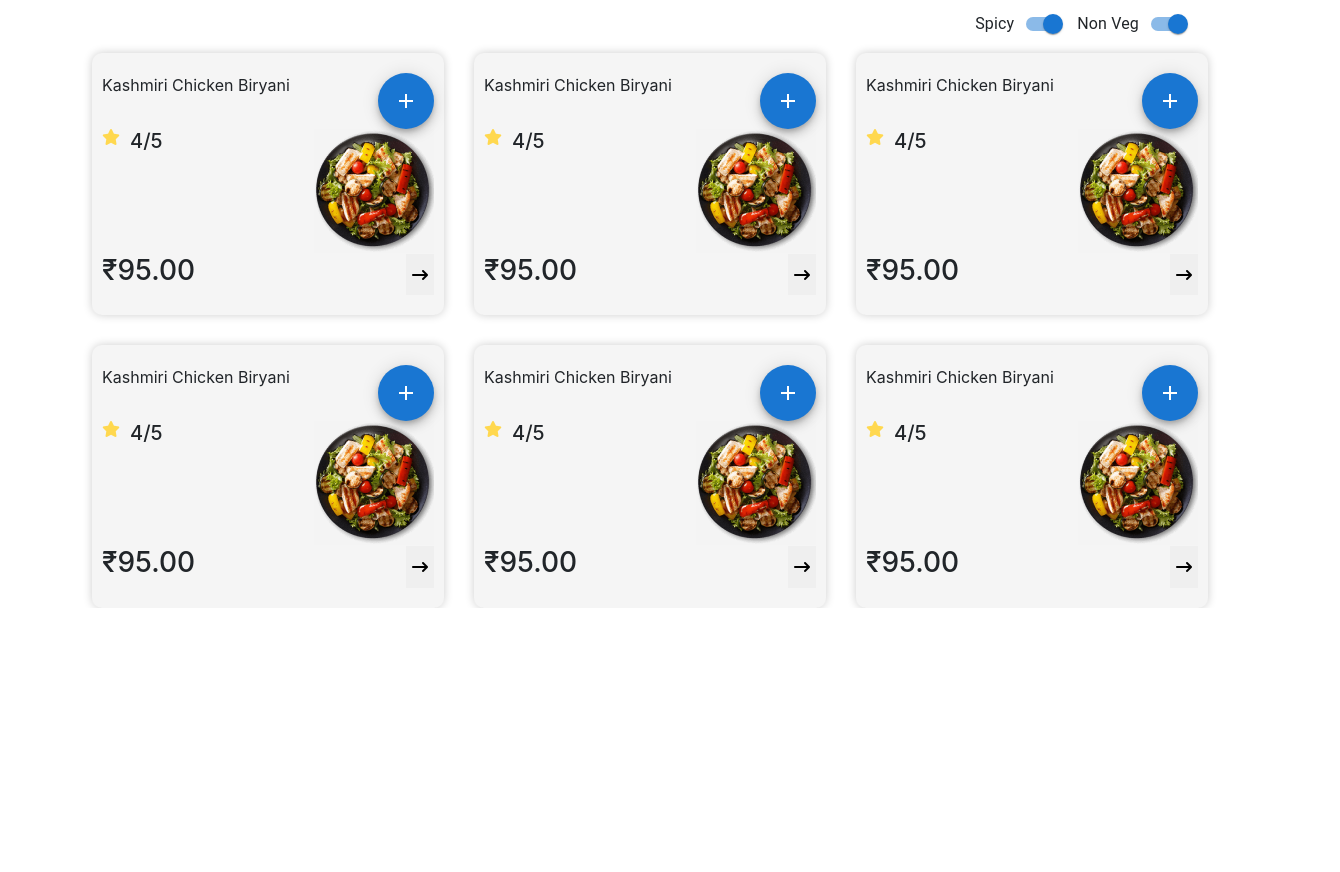
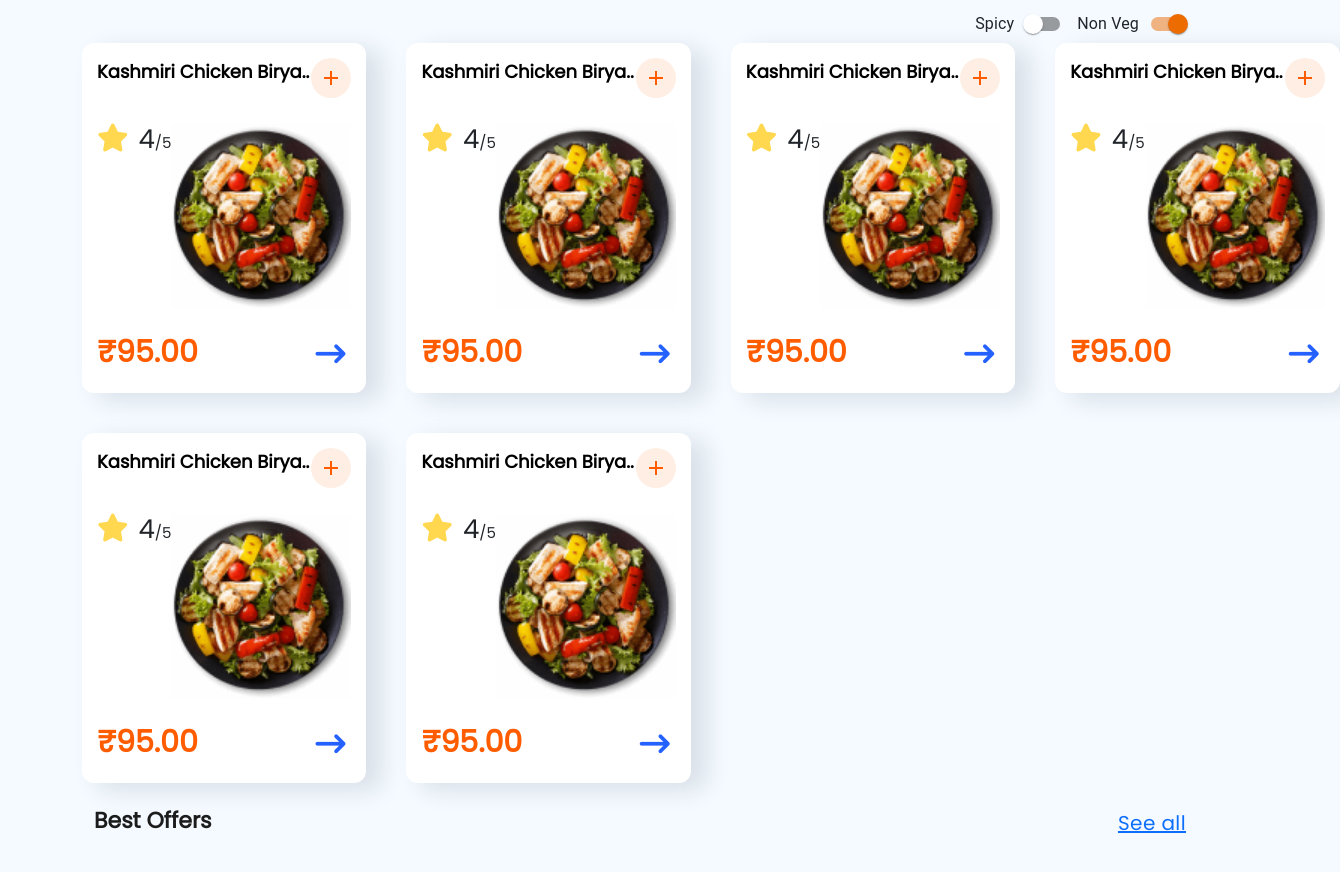
Before and after one commit to omarbinasad/Food-App-2, a React (Create React App) app: page / in a window 1280 px wide. Shown: the part 260-1132 px from the top of the page, 1340 px wide, since content can reach past the window. Before the commit the page ends 868 px from the top, so only its background shows below. Built offline with nearby package versions, Linux system fonts and the light colour scheme.

Commit message:
best offer sec

```diff
--- a/src/App.css
+++ b/src/App.css
@@ -1,38 +1,4 @@
-.App {
-  text-align: center;
+body {
+  background-color: #f4faff;
+  font-family: "Poppins", sans-serif;
 }
-
-.App-logo {
-  height: 40vmin;
-  pointer-events: none;
-}
-
-@media (prefers-reduced-motion: no-preference) {
-  .App-logo {
-    animation: App-logo-spin infinite 20s linear;
-  }
-}
-
-.App-header {
-  background-color: #282c34;
-  min-height: 100vh;
-  display: flex;
-  flex-direction: column;
-  align-items: center;
-  justify-content: center;
-  font-size: calc(10px + 2vmin);
-  color: white;
-}
-
-.App-link {
-  color: #61dafb;
-}
-
-@keyframes App-logo-spin {
-  from {
-    transform: rotate(0deg);
-  }
-  to {
-    transform: rotate(360deg);
-  }
-}
--- /dev/null
+++ b/src/Pages/Home/Components/BestOffers/BestOffers.css
@@ -0,0 +1,25 @@
+.bestOffers-title-div {
+  display: flex;
+  justify-content: space-between;
+  margin: 25px 0px;
+}
+.bestOffers-title-div > a {
+  font-size: 20px;
+  font-weight: 500;
+  letter-spacing: 0.02em;
+}
+
+.bestOffers-title {
+  color: #1c1c1c;
+  font-size: 22px;
+  font-weight: 600;
+
+  display: flex;
+  text-align: start;
+}
+
+.bestOffers-div {
+  display: flex;
+  gap: 0px 10px;
+  margin: 38px 0px;
+}
--- /dev/null
+++ b/src/Pages/Home/Components/BestOffers/BestOffers.js
@@ -0,0 +1,23 @@
+import React from "react";
+import "./BestOffers.css";
+
+const BestOffers = () => {
+  return (
+    <div className="container">
+      <div className="bestOffers-title-div">
+        <h3 className="bestOffers-title text-start or-divider">Best Offers</h3>
+        <a href="/">See all</a>
+      </div>
+      <div className="bestOffers-div">
+        <div className="active">
+          <div></div>
+          <div></div>
+          <div></div>
+        </div>
+        <div></div>
+      </div>
+    </div>
+  );
+};
+
+export default BestOffers;
--- a/src/Pages/Home/Components/Cards/Cards.css
+++ b/src/Pages/Home/Components/Cards/Cards.css
@@ -1,5 +1,5 @@
 .cards-div {
   display: grid;
-  grid-template-columns: repeat(3, 1fr);
-  grid-gap: 30px;
+  grid-template-columns: repeat(4, 1fr);
+  grid-gap: 40px;
 }
--- a/src/Pages/Home/Components/Cards/singleCard.js/SingleCard.css
+++ b/src/Pages/Home/Components/Cards/singleCard.js/SingleCard.css
@@ -1,15 +1,14 @@
 .SingleCard {
   width: 100%;
-  height: 100%;
+  height: 350px;
   display: flex;
   flex-direction: column;
-  justify-content: center;
+  justify-content: space-between;
   align-items: center;
-  background-color: #f5f5f5;
-  border-radius: 10px;
-  box-shadow: 0px 0px 10px 0px rgba(0, 0, 0, 0.2);
-  margin: 10px;
-  padding: 10px;
+  background-color: #ffffff;
+  border-radius: 12px;
+  box-shadow: 15px 7px 25px rgba(23, 32, 56, 0.12);
+  padding: 15px;
 }
 
 .card-top,
@@ -19,16 +18,46 @@
   display: flex;
   justify-content: space-between;
 }
+.card-top > p {
+  font-size: 18px;
+  font-weight: bold;
+  color: #000000;
+}
 .card-middle-rating-div {
   display: flex;
 }
 .card-middle-rating-div > i {
+  font-size: 28px;
   margin-right: 10px;
   color: #ffd84f;
+}
+.card-middle-rating-div > h5 {
+  font-size: 26px;
+}
+.card-middle-rating-div > h5 > span {
+  font-size: 15px;
+}
+
+.card-middle-img-div img {
+  width: 180px;
 }
 .card-bottom {
   display: flex;
 }
+
 .card-bottom-btn {
   border: none;
 }
+.card-bottom > h3 {
+  font-size: 30px;
+  font-weight: 600;
+  color: #ff5c00;
+}
+.card-bottom > button {
+  background-color: transparent;
+}
+.card-bottom > button > i {
+  font-size: 30px;
+
+  color: #2461ff;
+}
--- a/src/Pages/Home/Components/Cards/singleCard.js/SingleCard.js
+++ b/src/Pages/Home/Components/Cards/singleCard.js/SingleCard.js
@@ -7,8 +7,20 @@ const SingleCard = () => {
   return (
     <div className="SingleCard">
       <div className="card-top">
-        <p>Kashmiri Chicken Biryani</p>
-        <Fab color="primary" aria-label="add">
+        <p>Kashmiri Chicken Birya..</p>
+        <Fab
+          size="small"
+          sx={{
+            backgroundColor: "#FFEEE4",
+            color: "#FF5C00",
+            boxShadow: "none",
+            "&:hover": {
+              backgroundColor: "#FFEEE4",
+            },
+          }}
+          color="primary"
+          aria-label="add"
+        >
           <AddIcon />
         </Fab>
       </div>
--- a/src/Pages/Home/Components/TopPicked/TopPicked.js
+++ b/src/Pages/Home/Components/TopPicked/TopPicked.js
@@ -11,12 +11,12 @@ const TopPicked = () => {
       </div>
       <div className="topPicked-toggles-div">
         <FormControlLabel
-          control={<Switch defaultChecked />}
+          control={<Switch color="warning" />}
           label="Spicy"
           labelPlacement="start"
         />
         <FormControlLabel
-          control={<Switch defaultChecked />}
+          control={<Switch defaultChecked color="warning" />}
           label="Non Veg"
           labelPlacement="start"
         />
--- a/src/Pages/Home/Home.js
+++ b/src/Pages/Home/Home.js
@@ -1,4 +1,5 @@
 import React from "react";
+import BestOffers from "./Components/BestOffers/BestOffers";
 import Cards from "./Components/Cards/Cards";
 import Category from "./Components/Category/Category";
 import TopPicked from "./Components/TopPicked/TopPicked";
@@ -9,6 +10,7 @@ const Home = () => {
       <Category />
       <TopPicked />
       <Cards />
+      <BestOffers />
     </div>
   );
 };
--- a/src/Shared/TopNavBar/TopNavBar.css
+++ b/src/Shared/TopNavBar/TopNavBar.css
@@ -1,5 +1,10 @@
 .TopNavSearchBar {
   border-radius: 30px;
+  border-color: #7c90b89d;
+}
+.TopNavSearchBar:focus {
+  box-shadow: none;
+  border-color: #7c90b89d;
 }
 .has-search .form-control {
   padding-left: 2.375rem;
@@ -14,7 +19,7 @@
   line-height: 2.375rem;
   text-align: center;
   pointer-events: none;
-  color: #aaa;
+  color: #7c90b8;
 }
 .TopNavIconsDiv {
   width: 20%;
@@ -24,5 +29,4 @@
 }
 .TopNavIconsDiv i {
   cursor: pointer;
-
 }
--- a/src/Shared/TopNavBar/TopNavBar.js
+++ b/src/Shared/TopNavBar/TopNavBar.js
@@ -6,7 +6,7 @@ const TopNavBar = () => {
       <nav className="navbar navbar-default bg-light">
         <div className="container-fluid">
           <form className="d-flex has-search">
-            <i class="fa fa-search form-control-feedback"></i>
+            <i className="fa fa-search form-control-feedback"></i>
             <input
               className="TopNavSearchBar form-control me-2"
               type="search"
```
